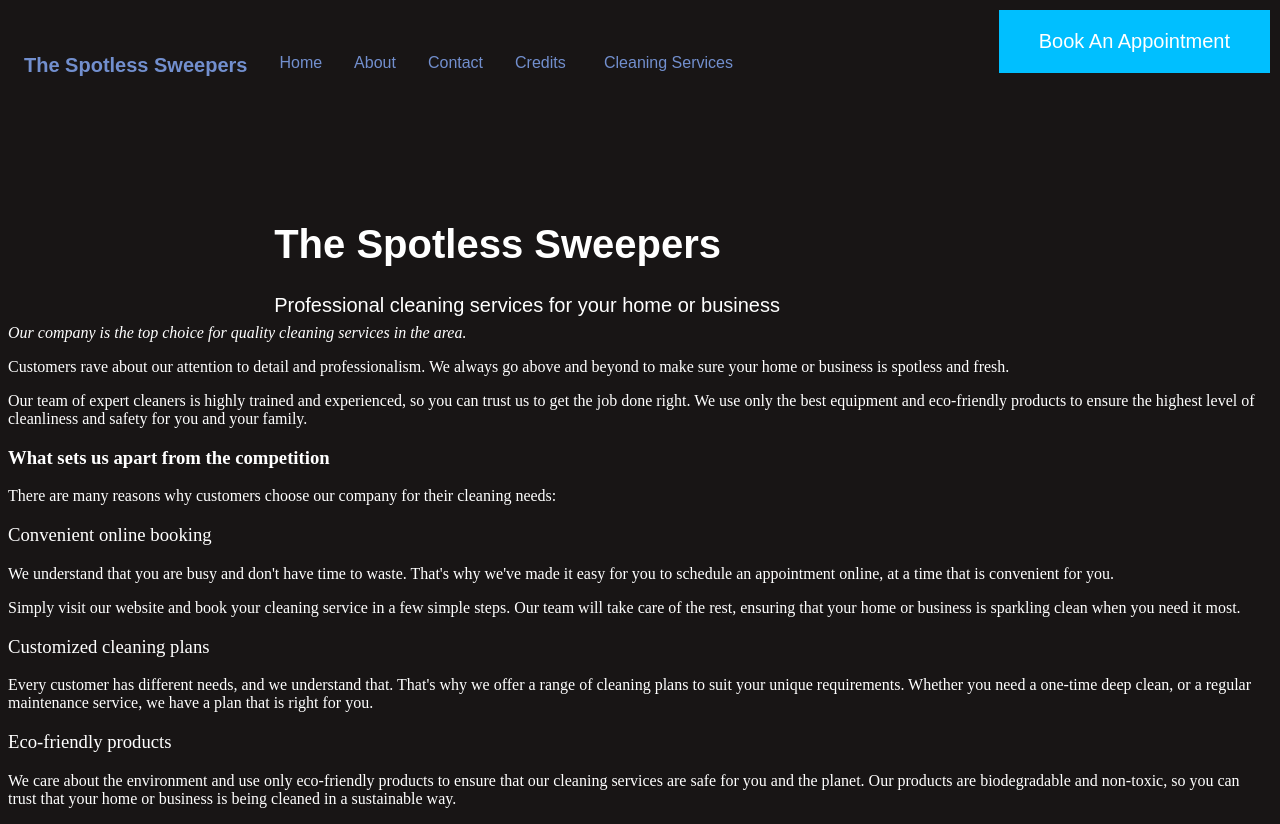
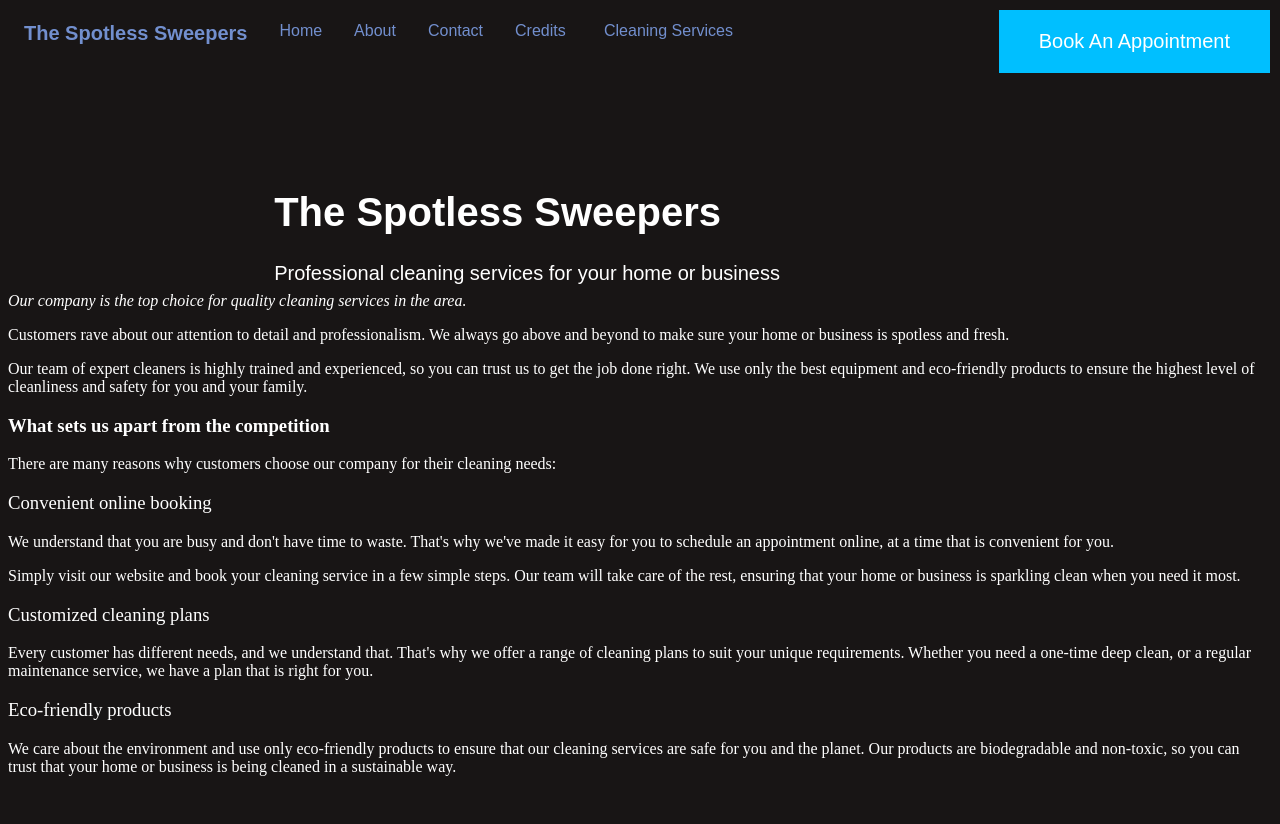
Before and after one commit to Ahantya/ahantya.github.io, a plain HTML site: page index.html in a window 1280 px wide. After the commit the page ends 800 px from the top, so only its background shows below. Drawn offline with Linux system fonts and the light colour scheme.

Commit message:
Update index.css

```diff
--- a/css/index.css
+++ b/css/index.css
@@ -4,7 +4,6 @@
   background-color: #181515;
   font-family: Arial, sans-serif;
   height: 268px;
-  margin-top: 40px;
   /* Remove fixed positioning */
   /* position: fixed; */
   /* top: 0; */
@@ -40,6 +39,7 @@
 /* Style the dropdown menu */
 .navbar .dropdown {
   text-align: center;
+  padding-right: 50px;
   float: left;
   display: flex;
   flex-direction: column;
```
